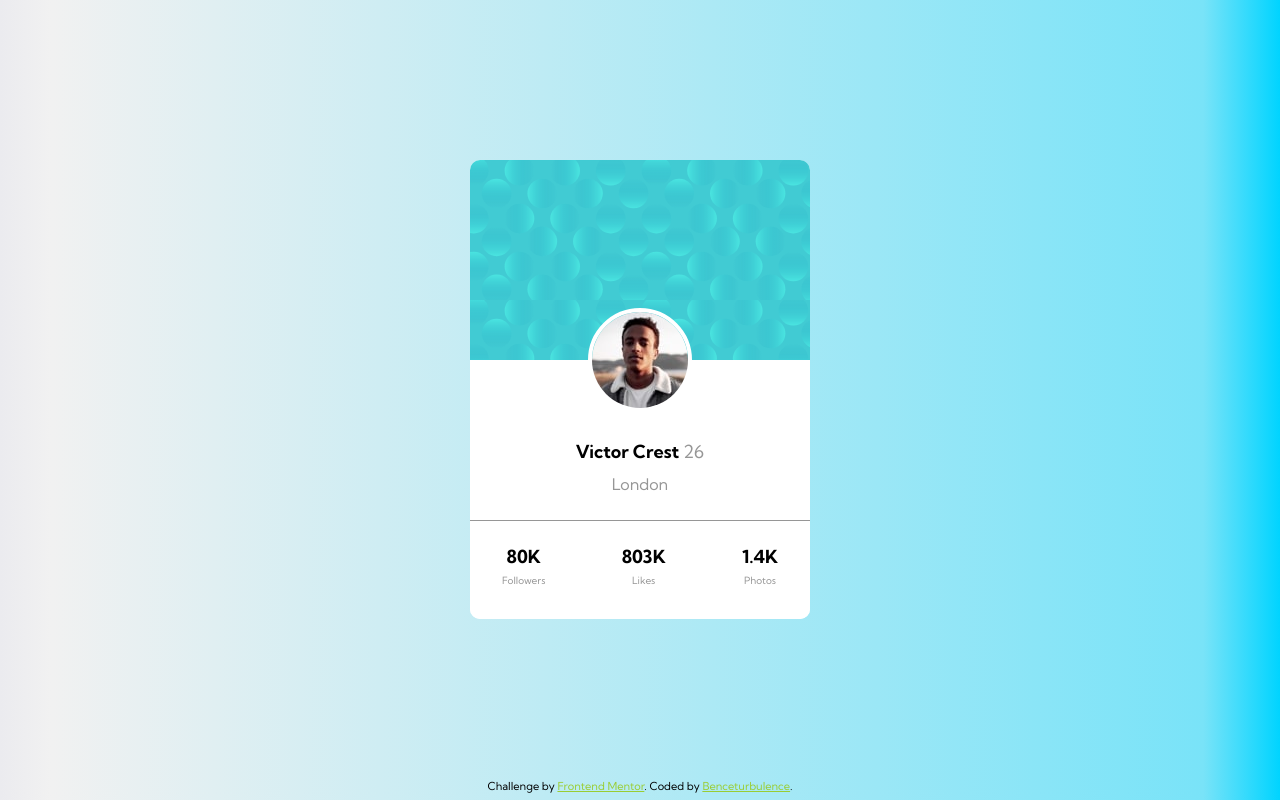
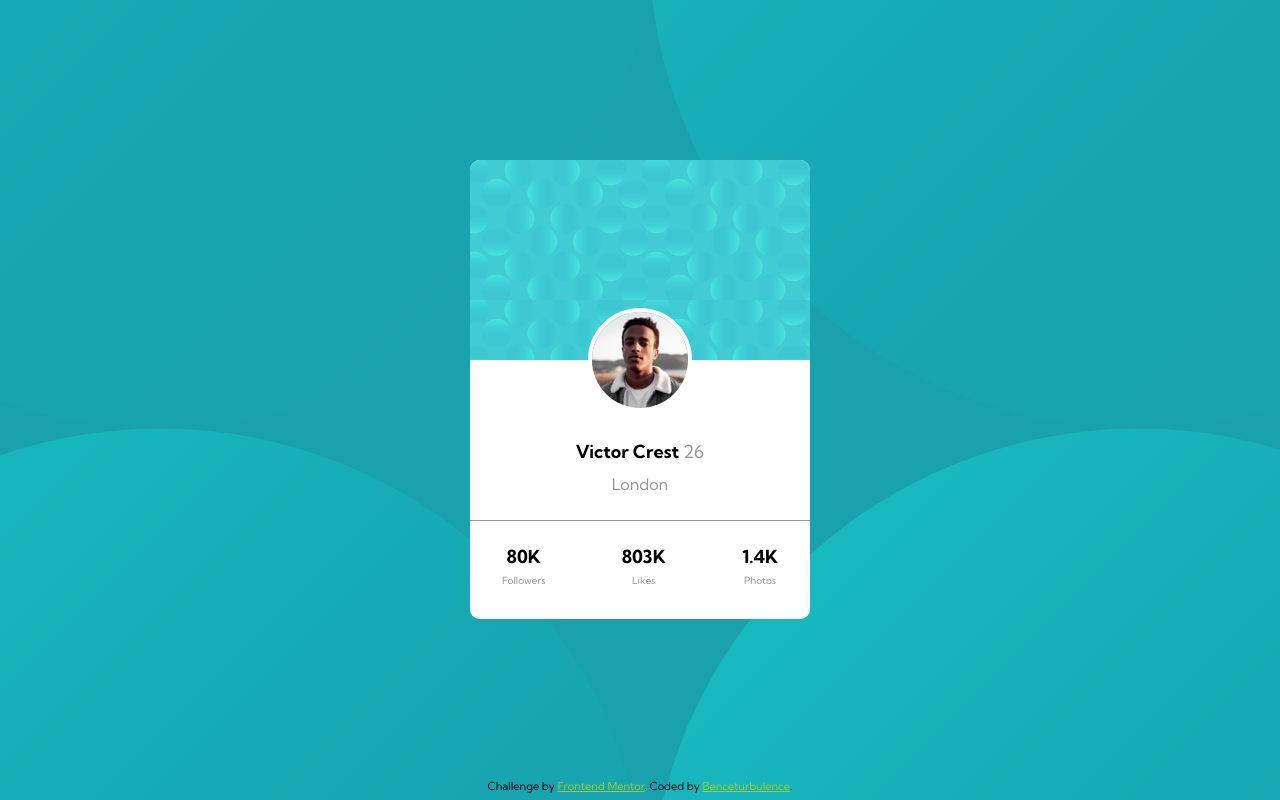
Before and after one commit to benceturbulence/FrontendMentor_Profile-card-component-main, a plain HTML site: page index.html in a window 1280 px wide. Drawn offline with Linux system fonts and the light colour scheme.

Commit message:
background-correction

```diff
--- a/style.css
+++ b/style.css
@@ -7,6 +7,11 @@
 body {
     font-family: 'Kumbh Sans', sans-serif;
     background: linear-gradient(90deg, rgb(235, 235, 239) 0%, rgba(241,241,241,1) 4%, rgba(121,227,248,1) 94%, rgba(0,212,255,1) 100%);
+    background-image: url('images/bg-pattern-top.svg');
+    background-image: url('images/bg-pattern-bottom.svg');
+    background-position: left -330px top -550px, right -280px bottom -670px;
+    background-color: hsl(185, 75%, 39%);
+    background-blend-mode: overlay;
 }
 
 img {
```
